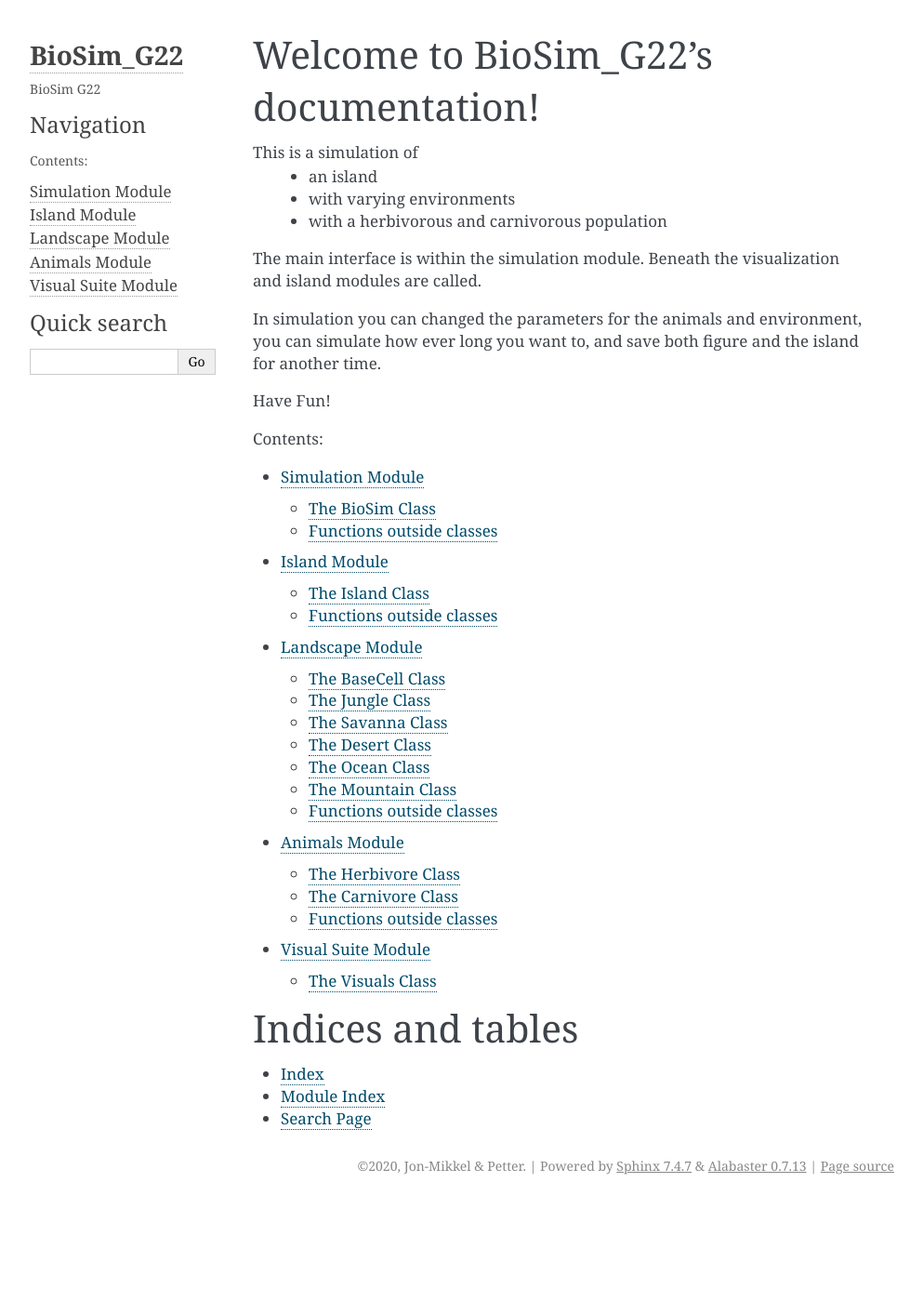
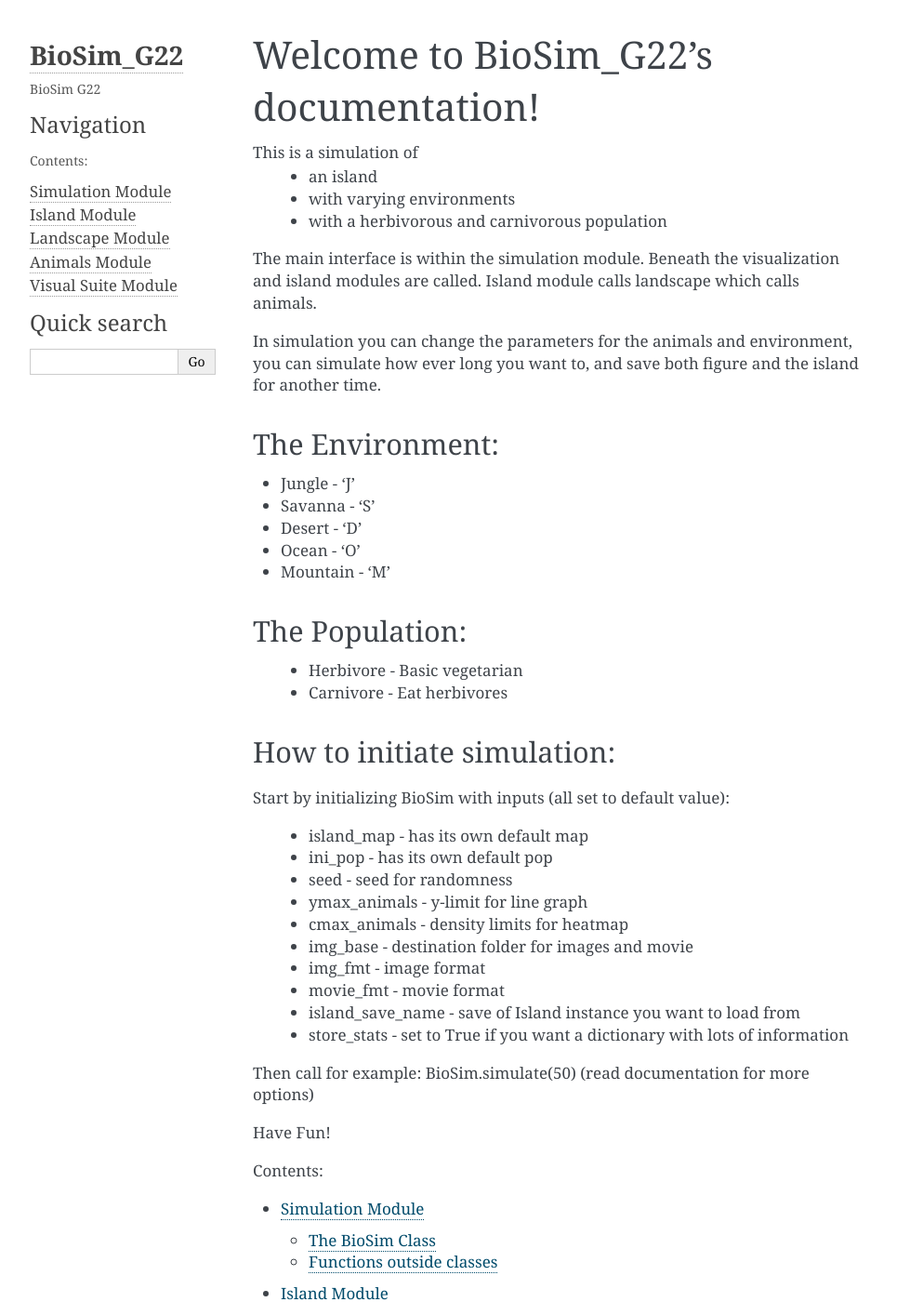
Before and after one commit to jkorsvik/BioSim_G22_jkorsvik_petterho, a Sphinx documentation site: the page built from doc/index.rst, in a window 1280 px wide and 1400 px high. Shown: the whole window at 93% size, without its empty margins (148-1141 px from the left). Built offline with Sphinx 7.4.7, drawn with Linux system fonts in a browser that asks for light colours.

Commit message:
Doc _index and conf changed

```diff
--- a/doc/conf.py
+++ b/doc/conf.py
@@ -50,7 +50,6 @@ extensions = [
     "sphinx.ext.coverage",
     "sphinx.ext.viewcode",
     "sphinx.ext.napoleon",
-    "numpydoc",
     "sphinx_rtd_theme",
 ]
 
--- a/doc/index.rst
+++ b/doc/index.rst
@@ -12,11 +12,43 @@ This is a simulation of
  * with a herbivorous and carnivorous population
 
 The main interface is within the simulation module.
-Beneath the visualization and island modules are called.
+Beneath the visualization and island modules are called. Island module calls
+landscape which calls animals.
 
-In simulation you can changed the parameters for the animals and environment,
+In simulation you can change the parameters for the animals and environment,
 you can simulate how ever long you want to, and save both figure and the island
 for another time.
+
+The Environment:
+---------------
+* Jungle - 'J'
+* Savanna - 'S'
+* Desert - 'D'
+* Ocean - 'O'
+* Mountain - 'M'
+
+The Population:
+--------------
+ * Herbivore - Basic vegetarian
+ * Carnivore - Eat herbivores
+
+How to initiate simulation:
+--------------
+Start by initializing BioSim with inputs (all set to default value):
+
+ * island_map - has its own default map
+ * ini_pop - has its own default pop
+ * seed - seed for randomness
+ * ymax_animals - y-limit for line graph
+ * cmax_animals - density limits for heatmap
+ * img_base - destination folder for images and movie
+ * img_fmt - image format
+ * movie_fmt - movie format
+ * island_save_name - save of Island instance you want to load from
+ * store_stats - set to True if you want a dictionary with lots of information
+
+Then call for example: BioSim.simulate(50) (read documentation for more options)
+
 
 Have Fun!
 
```
